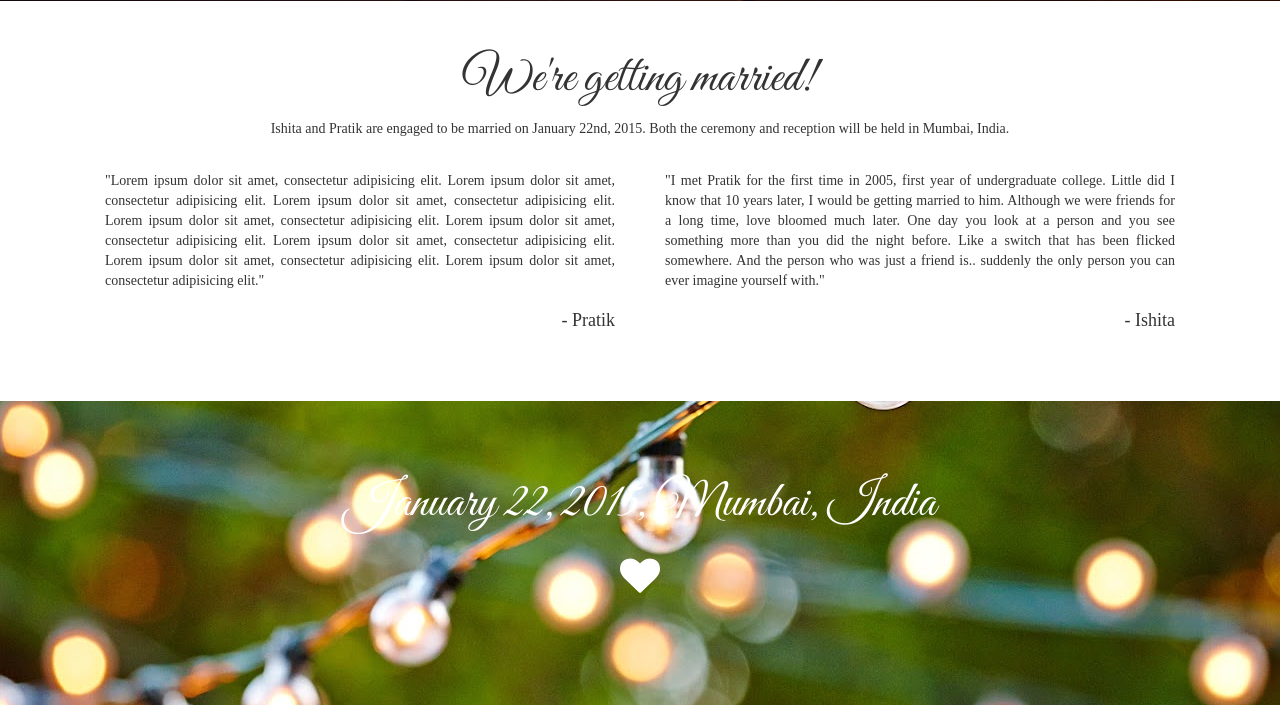
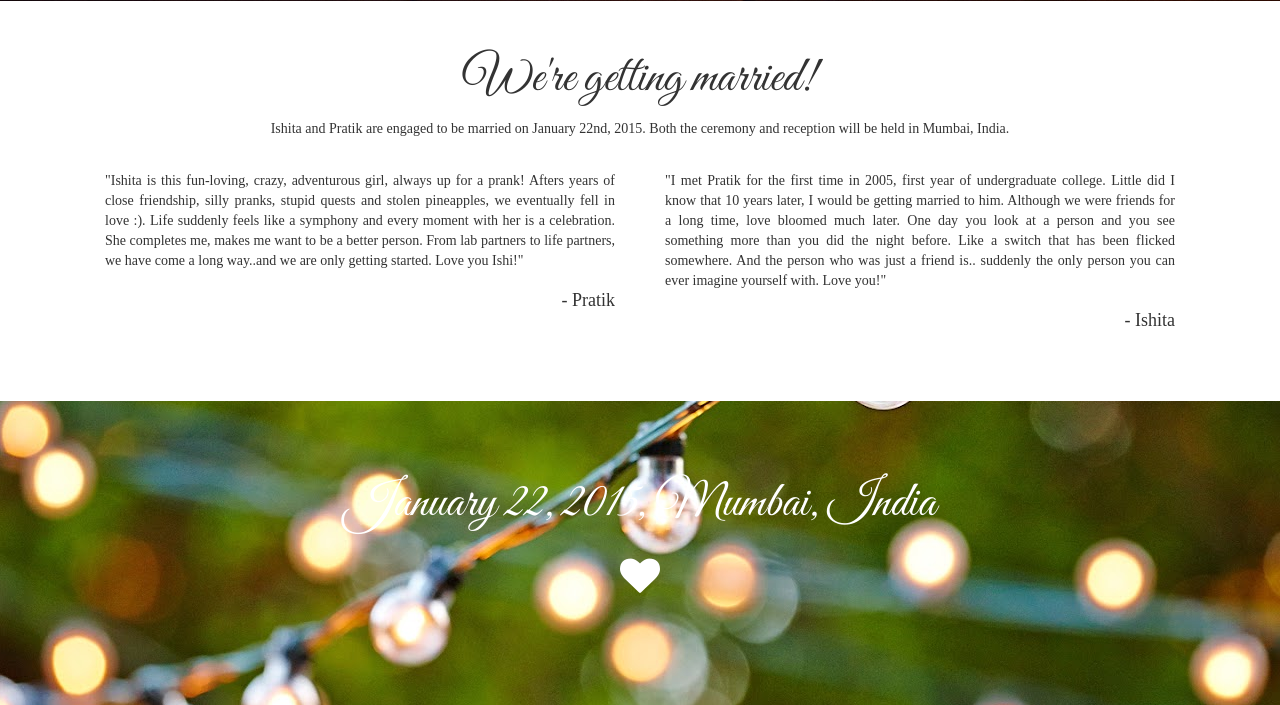
Before and after one commit to ishita345/weddingapp, a Flask app: page / in a window 1280 px wide. Shown: the part 799-1504 px from the top of the page. Run offline with Flask 2, Linux system fonts and the light colour scheme; some libraries are stand-ins or nearby versions.

Commit message:
Pratik's intro text added finally :|

```diff
--- a/templates/index.html
+++ b/templates/index.html
@@ -64,14 +64,11 @@
                 <div class="intro-container col-md-6 col-sm-8">
                     <div>
                         <div class="about-intro">
-                            <p>"Lorem ipsum dolor sit amet, consectetur adipisicing elit.
-                                Lorem ipsum dolor sit amet, consectetur adipisicing elit.
-                                Lorem ipsum dolor sit amet, consectetur adipisicing elit.
-                                Lorem ipsum dolor sit amet, consectetur adipisicing elit.
-                                Lorem ipsum dolor sit amet, consectetur adipisicing elit.
-                                Lorem ipsum dolor sit amet, consectetur adipisicing elit.
-                                Lorem ipsum dolor sit amet, consectetur adipisicing elit.
-                                Lorem ipsum dolor sit amet, consectetur adipisicing elit."</p>
+                            <p>"Ishita is this fun-loving, crazy, adventurous girl, always up for a prank!
+                            Afters years of close friendship, silly pranks, stupid quests and stolen pineapples,
+                            we eventually fell in love :). Life suddenly feels like a symphony and every moment with her is a celebration. She completes me, makes me want to be a better person. From lab partners to
+                            life partners, we have come a long way..and we are only getting started. Love you Ishi!"
+                            </p>
                         </div>
                         <div class="about-title">
                             <h4 style="float:right">- Pratik</h4>
@@ -86,7 +83,7 @@
                                 Although we were friends for a long time, love bloomed much later.
                                 One day you look at a person and you see something more than you did the night before.
                                 Like a switch that has been flicked somewhere. And the person who was just a friend is..
-                                suddenly the only person you can ever imagine yourself with." </p>
+                                suddenly the only person you can ever imagine yourself with. Love you!" </p>
                         </div>
                         <div class="about-title">
                             <h4 style="float:right">- Ishita</h4>
```
